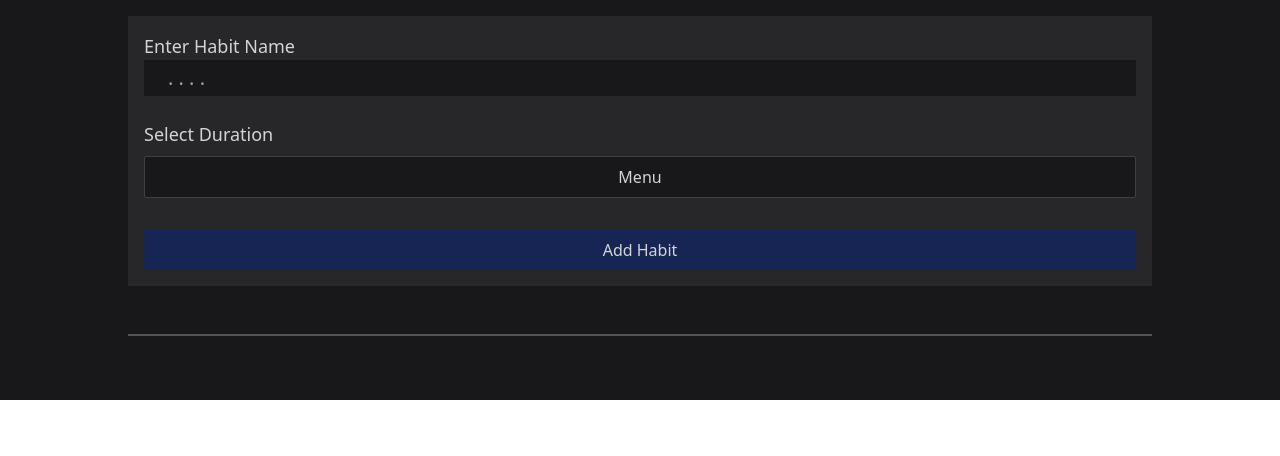
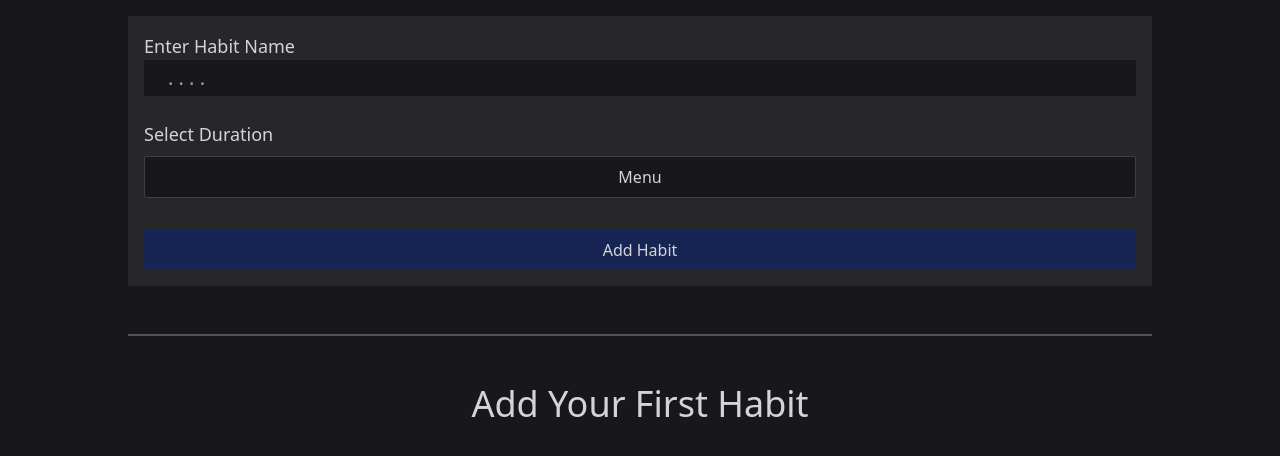
Before and after one commit to HarshUleedri/habbit-tracker, a React (Vite) app: page / in a window 1280 px wide. Shown: the top 456 px of the page. Built offline with nearby package versions, Linux system fonts and the light colour scheme.

Commit message:
feat: :sparkles: ui added for a case which is if habits are not there then it will show add your habit

```diff
--- a/src/pages/Home/Home.jsx
+++ b/src/pages/Home/Home.jsx
@@ -3,16 +3,25 @@ import HabitCard from "./component/HabitCard";
 import CreateHabit from "./component/CreateHabit";
 const Home = () => {
   const habits = useSelector((state) => state.habits);
+  console.log(habits);
   return (
     <>
-      <div className="max-w-5xl py-4 mx-auto">
+      <div
+        className={`${
+          habits.length === 0 ? "h-[100vh]" : "h-full"
+        } max-w-5xl py-4 mx-auto`}
+      >
         <div className="mb-12">
           <CreateHabit />
         </div>
         <hr className="my-12 border-t-2 border-zinc-600" />
-        {habits.map((habit) => (
-          <HabitCard key={habit.id} habit={habit} />
-        ))}
+        {habits.length > 0 ? (
+          habits.map((habit) => <HabitCard key={habit.id} habit={habit} />)
+        ) : (
+          <p className="text-4xl text-center capitalize text-zinc-300">
+            Add your first habit
+          </p>
+        )}
       </div>
     </>
   );
```
